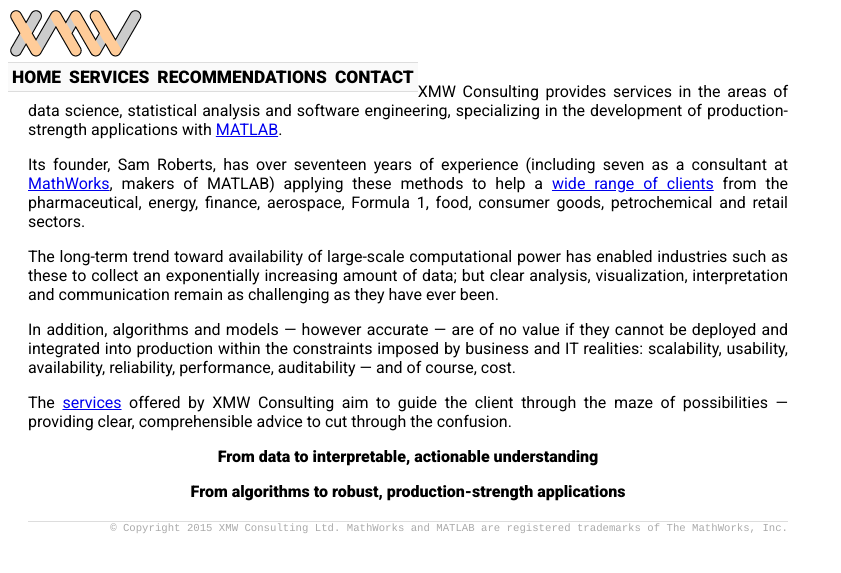
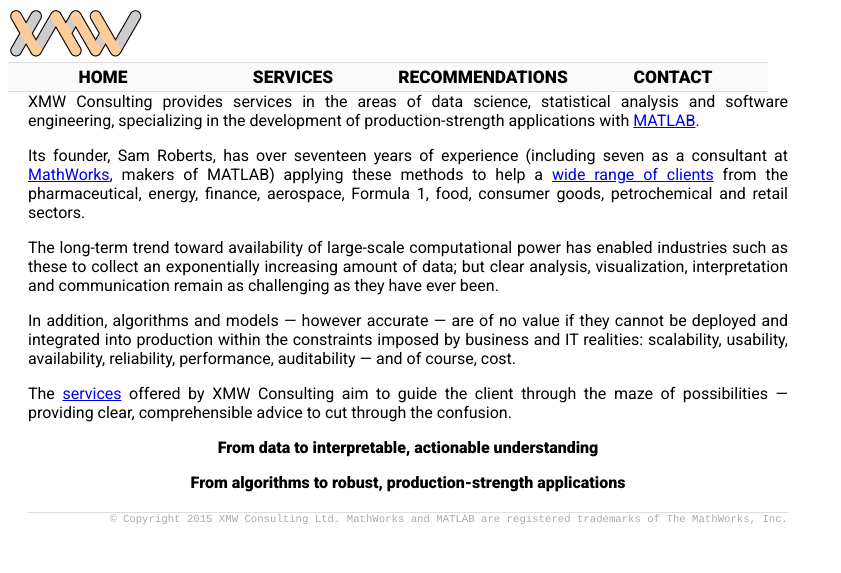
Before and after one commit to xmwconsulting/xmwconsulting.github.io, a Jekyll site: the page built from index.html, in a window 1280 px wide. Shown: the top 573 px of the page, without its empty margins (0-841 px from the left). Built offline with Jekyll 4.4.1, drawn with Linux system fonts in a browser that asks for light colours.

Commit message:
Better widths

```diff
--- a/css/main.css
+++ b/css/main.css
@@ -37,6 +37,7 @@
 
 nav li {
     float: left;
+    min-width: 190px;
 }
 
 nav a {
```
